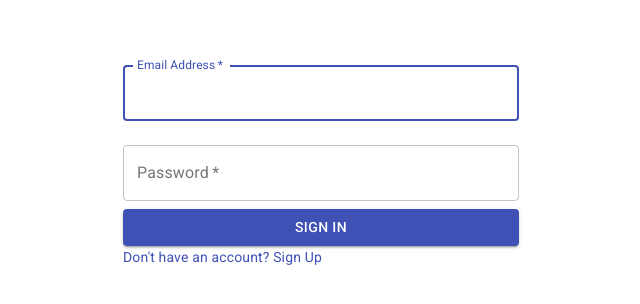
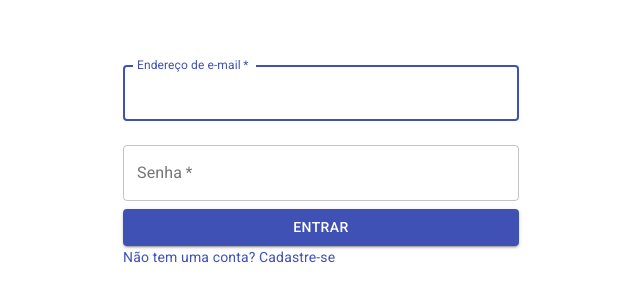
Before and after one commit to gustavosbarreto/trabalho-graphql, a React (Create React App) app in the folder frontend/: page / in a window 1280 px wide. Shown: the part 242-546 px from the top of the page, without its empty margins (319-959 px from the left). Built offline with nearby package versions, Linux system fonts and the light colour scheme.

Commit message:
frontend: add SignIn component

```diff
--- a/frontend/src/App.js
+++ b/frontend/src/App.js
@@ -1,65 +1,38 @@
 import React from 'react';
-import Button from '@material-ui/core/Button';
+import { ApolloClient } from 'apollo-client';
+import { ApolloProvider } from '@apollo/react-hooks';
+import { createHttpLink } from 'apollo-link-http';
+import { setContext } from 'apollo-link-context';
+import { InMemoryCache } from 'apollo-cache-inmemory';
 import Container from '@material-ui/core/Container';
-import Grid from '@material-ui/core/Grid';
-import Box from '@material-ui/core/Box';
-import TextField from '@material-ui/core/TextField';
-import FormControlLabel from '@material-ui/core/FormControlLabel';
-import Link from '@material-ui/core/Link';
-import Checkbox from '@material-ui/core/Checkbox';
-import logo from './logo.svg';
-import './App.css';
+import SignIn from './components/SignIn';
 
 function App() {
+  const httpLink = createHttpLink({
+    uri: '/graphql',
+  });
+
+  const authLink = setContext((_, { headers }) => {
+    const token = localStorage.getItem('token');
+    return {
+      headers: {
+        ...headers,
+        authorization: token ? `Bearer ${token}` : "",
+      }
+    }
+  });
+
+  const client = new ApolloClient({
+    link: authLink.concat(httpLink),
+    cache: new InMemoryCache()
+  });
+
   return (
-    <Container component="main" maxWidth="xs">
-      <Grid container
-        spacing={0}
-        alignItems="center"
-        justify="center"
-        style={{ minHeight: '100vh' }}>
-        <form noValidate>
-          <TextField
-            variant="outlined"
-            margin="normal"
-            required
-            fullWidth
-            id="email"
-            label="Email Address"
-            name="email"
-            autoComplete="email"
-            autoFocus
-          />
-          <TextField
-            variant="outlined"
-            margin="normal"
-            required
-            fullWidth
-            name="password"
-            label="Password"
-            type="password"
-            id="password"
-            autoComplete="current-password"
-          />
-          <Button
-            type="submit"
-            fullWidth
-            variant="contained"
-            color="primary"
-          >
-            Sign In
-          </Button>
-          <Grid container>
-            <Grid item>
-              <Link href="#" variant="body2">
-                {"Don't have an account? Sign Up"}
-              </Link>
-            </Grid>
-          </Grid>
-        </form>
-
-      </Grid>
-    </Container>
+    <ApolloProvider client={client}>
+      <Container component="main" maxWidth="xs">
+        <SignIn></SignIn>
+      </Container>
+    </ApolloProvider>
   );
 }
 
--- /dev/null
+++ b/frontend/src/components/SignIn.js
@@ -0,0 +1,100 @@
+import React, { useState } from 'react';
+import Button from '@material-ui/core/Button';
+import Grid from '@material-ui/core/Grid';
+import TextField from '@material-ui/core/TextField';
+import Link from '@material-ui/core/Link';
+import { useQuery, useMutation } from '@apollo/react-hooks';
+import { gql } from 'apollo-boost';
+
+const CURRENT_USER = gql`
+  {
+    currentUser {
+        name
+    }
+  }
+`;
+
+const SIGNIN = gql`
+  mutation SignIn($email: String!, $password: String!) {
+    signIn(email:$email, password:$password) {
+        token
+    }
+  }
+`;
+
+function SignIn() {
+    const [email, setEmail] = useState('');
+    const [password, setPassword] = useState('');
+    const [hasError, setHasError] = useState(false);
+
+    //const { loading, error, data } = useQuery(CURRENT_USER);
+    const [signIn] = useMutation(SIGNIN);
+
+    async function onSubmit(e) {
+        e.preventDefault();
+
+        try {
+            const { data } = await signIn({ variables: { email, password } });
+            localStorage.setItem('token', data.signIn.token);
+            setHasError(false);
+        } catch (e) {
+            setHasError(true);
+        }
+    }
+
+    return (
+        <Grid container
+            spacing={0}
+            alignItems="center"
+            justify="center"
+            style={{ minHeight: '100vh' }}>
+            <form onSubmit={onSubmit} noValidate>
+                <TextField
+                    variant="outlined"
+                    margin="normal"
+                    required
+                    fullWidth
+                    id="email"
+                    label="Endereço de e-mail"
+                    name="email"
+                    autoComplete="email"
+                    autoFocus
+                    error={hasError}
+                    value={email}
+                    onChange={e => setEmail(e.target.value)}
+                />
+                <TextField
+                    variant="outlined"
+                    margin="normal"
+                    required
+                    fullWidth
+                    name="password"
+                    label="Senha"
+                    type="password"
+                    id="password"
+                    autoComplete="current-password"
+                    error={hasError}
+                    value={password}
+                    onChange={e => setPassword(e.target.value)}
+                />
+                <Button
+                    type="submit"
+                    fullWidth
+                    variant="contained"
+                    color="primary"
+                >
+                    Entrar
+          </Button>
+                <Grid container>
+                    <Grid item>
+                        <Link href="#" variant="body2">
+                            {"Não tem uma conta? Cadastre-se"}
+                        </Link>
+                    </Grid>
+                </Grid>
+            </form>
+        </Grid>
+    )
+}
+
+export default SignIn;
```
Also changed, not shown: frontend/package.json (+10 -0 lines).
